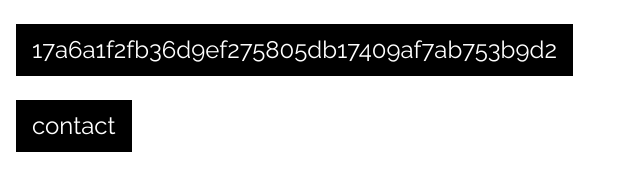
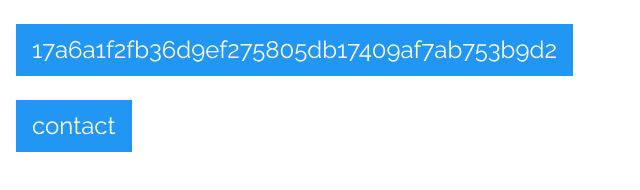
Before and after one commit to m4ngoshop/prueba, a plain HTML site: page index.html in a window 1280 px wide. Shown: the whole page, without its empty margins (0-640 px from the left). Drawn offline with nearby package versions, Linux system fonts and the light colour scheme.

Commit message:
Update index.html

```diff
--- a/index.html
+++ b/index.html
@@ -22,8 +22,8 @@ body, html {height: 100%}
     <p>logo</p>
   </div>
   <div class="w3-display-topleft w3-container w3-xlarge">
-    <p><button onclick="document.getElementById('menu').style.display='block'" class="w3-button w3-black">17a6a1f2fb36d9ef275805db17409af7ab753b9d2</button></p>
-    <p><button onclick="document.getElementById('contact').style.display='block'" class="w3-button w3-black">contact</button></p>
+    <p><button onclick="document.getElementById('menu').style.display='block'" class="w3-button w3-blue">17a6a1f2fb36d9ef275805db17409af7ab753b9d2</button></p>
+    <p><button onclick="document.getElementById('contact').style.display='block'" class="w3-button w3-blue">contact</button></p>
   </div>
   <div class="w3-display-bottomleft w3-container">
     <p class="w3-xlarge">monday - friday 10-23 | saturday 14-02</p>
```
